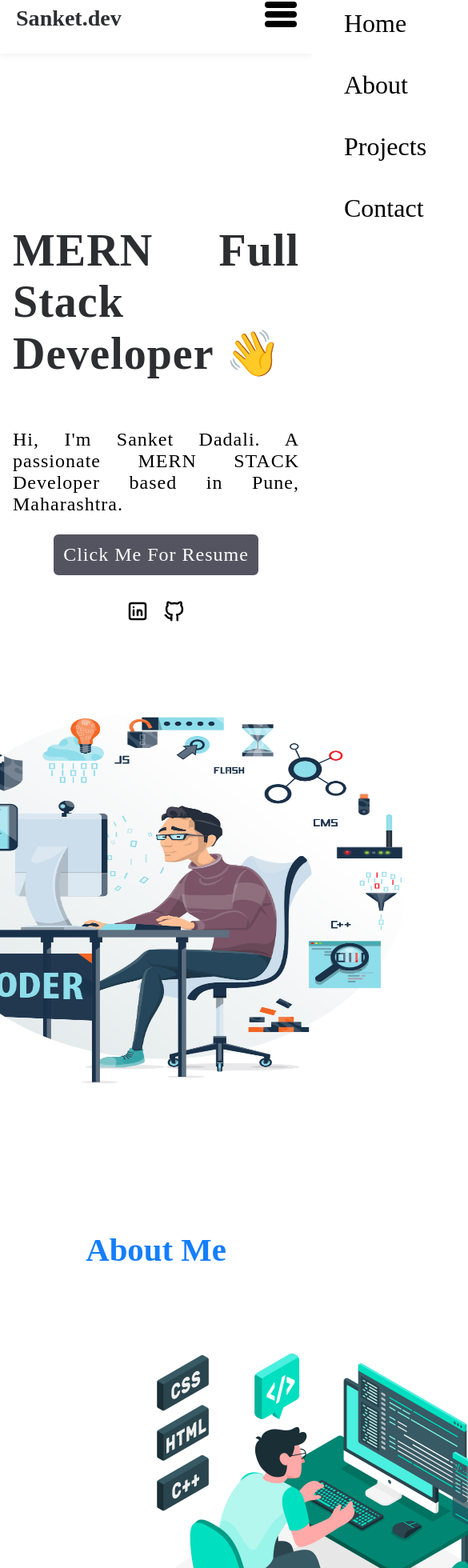
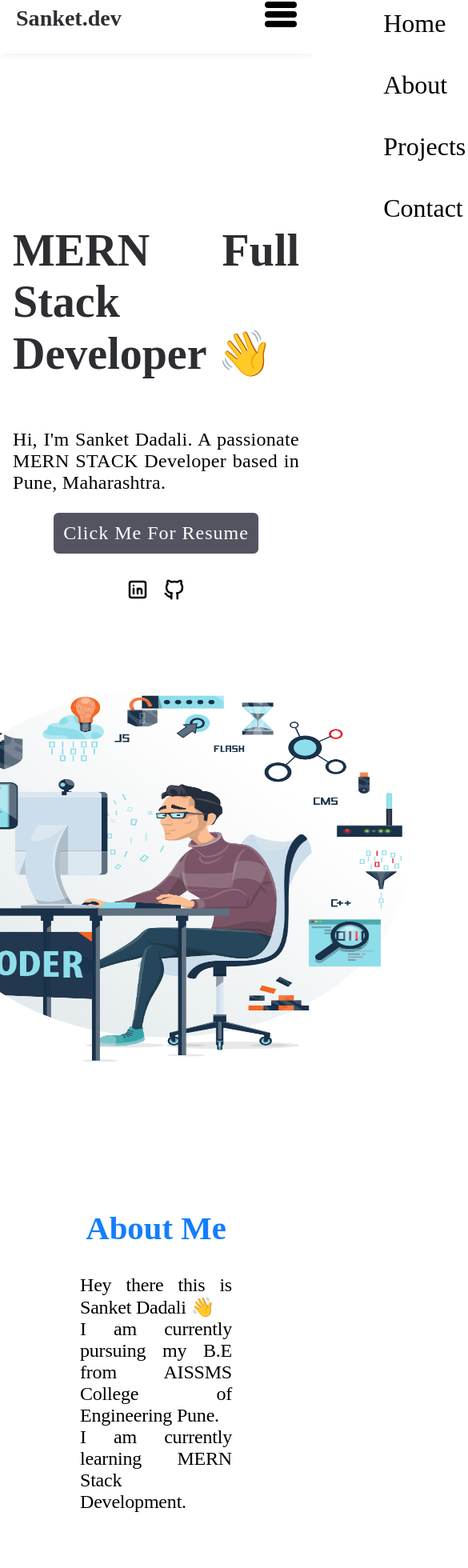
Before and after one commit to poseidonsanket/portfolio, a React (Vite) app: page / in a window 390 px wide. Shown: the part 21-1981 px from the top of the page at 80% size, 585 px wide, since content can reach past the window. Built offline with nearby package versions, Linux system fonts and the light colour scheme.

Commit message:
Responsiveness Bugs Fixed

```diff
--- a/package.json
+++ b/package.json
@@ -12,7 +12,9 @@
   },
   "dependencies": {
     "react": "^18.2.0",
-    "react-dom": "^18.2.0"
+    "react-dom": "^18.2.0",
+    "react-router-dom": "^6.22.1",
+    "react-scroll": "^1.9.0"
   },
   "devDependencies": {
     "@types/react": "^18.2.55",
--- a/src/components/About.jsx
+++ b/src/components/About.jsx
@@ -4,6 +4,7 @@ import aboutImg from "../img/about.png";
 
 const About = () => {
   return (
+    <div id="about-section">
       <div className="about-main">
         <div className="about-title">
           <h2>About Me</h2>
@@ -17,6 +18,7 @@ const About = () => {
           <img src={aboutImg} />
         </div>
       </div>
+    </div>
   );
 };
 
--- a/src/css/About.css
+++ b/src/css/About.css
@@ -1,8 +1,6 @@
 .about-main {
   margin-bottom: 10rem;
 }
-
-
 
 .about-title {
   text-align: center;
@@ -21,10 +19,28 @@
   margin-left: 100px;
   margin-right: 100px;
   text-align: left;
-
 }
 
 .about-info img {
   height: 500px;
   width: 800px;
 }
+
+@media (max-width:800px){
+    .about-info {
+        display: flex;
+        flex-direction: column;
+        justify-content: center;
+        align-items: center;
+        font-size: 1.5rem;
+        text-align: center;
+        text-align: justify;
+        letter-spacing: -0.2px;
+    }
+    .about-info img {
+        margin-top: -150px;
+        height: 500px;
+        width: 500px;
+    }
+
+}
--- a/src/css/Header.css
+++ b/src/css/Header.css
@@ -65,8 +65,8 @@ nav .hamburger-menu {
     background-color: #fff;
     display: flex;
     height: 100vh;
-    justify-content: space-between;
-    position: fixed;
+    justify-content: space-around;
+    position: absolute;
     top: 0;
     transition: all 0.3s ease-in-out;
     width: 100%;
--- a/src/css/Hero.css
+++ b/src/css/Hero.css
@@ -4,6 +4,7 @@
   justify-content: center;
   gap: 5rem;
   align-items: center;
+  margin-bottom: 10rem;
 }
 
 .hero-section-1 h1 {
@@ -57,7 +58,7 @@
 }
 
 a {
- text-decoration: none;
+  text-decoration: none;
 }
 
 .hero-linkedin:hover {
@@ -82,7 +83,12 @@ a {
     align-items: center;
     margin-bottom: 11rem;
     text-align: justify;
-    letter-spacing: 1px;
+    letter-spacing: 0.3px;
+  }
+
+  .hero-section-1 h1 {
+    letter-spacing: 0px;
+    text-align: justify;
   }
 
   .hero-socials {
```
Also changed, not shown: 1 other file (tests, documents, lock files or other folders). Lines whose indentation alone changed are shown as unchanged.
